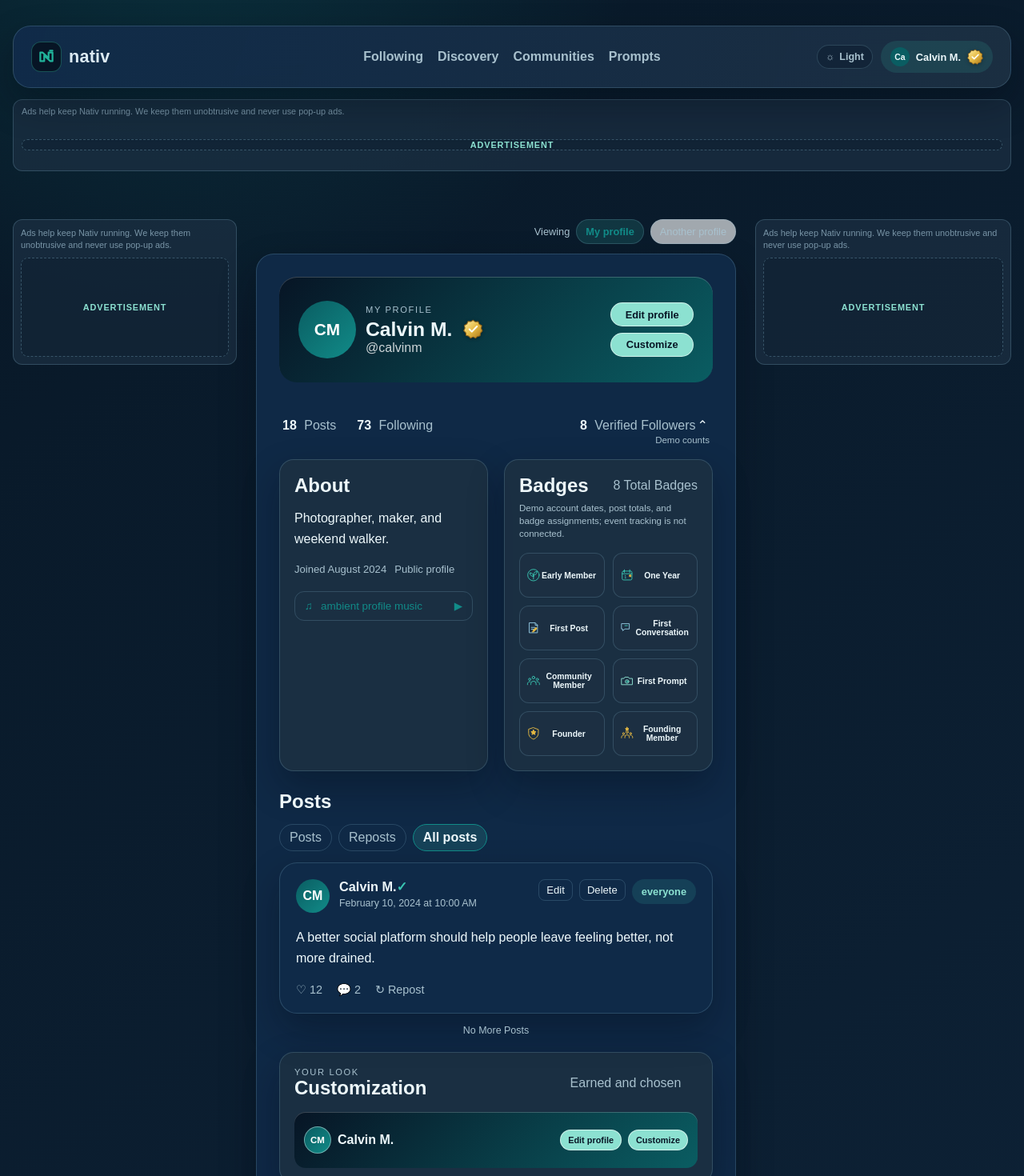
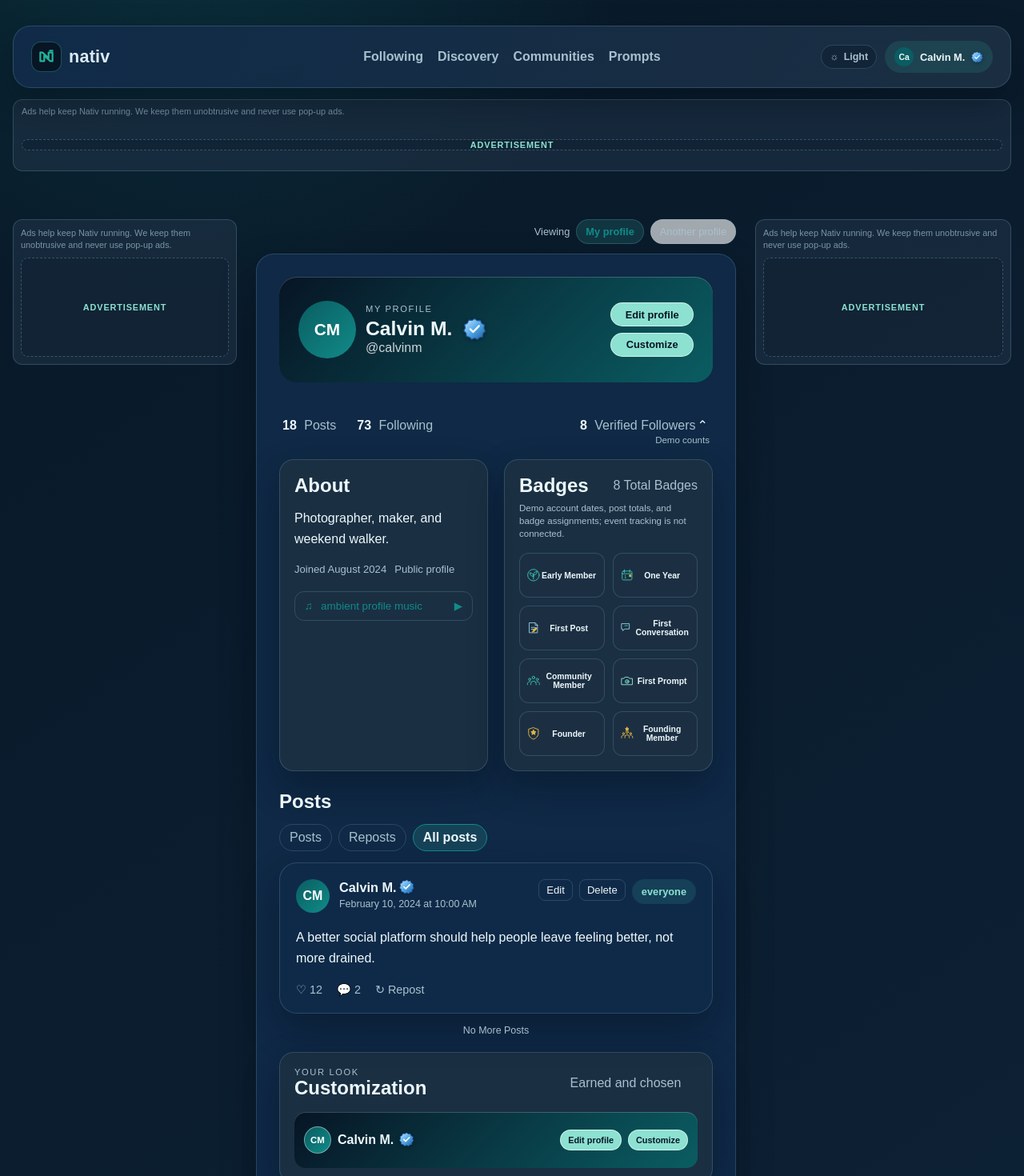
Before and after one commit to TheSkybax/Nativ, a Next.js app: page /profile in a window 1280 px wide. Shown: the top 1470 px of the page at 80% size. Built offline with nearby package versions, Linux system fonts and the light colour scheme.

Commit message:
Tweaking post customization and badge sizing

```diff
--- a/src/app/globals.css
+++ b/src/app/globals.css
@@ -917,11 +917,17 @@ textarea {
   margin-top: 5px;
 }
 
+.profile-verified-seal,
+.post-verified-seal,
+.comment-verified-seal,
+.user-profile-verified-seal {
+  display: inline-block;
+  width: 1.15em;
+  height: 1.15em;
+  flex: 0 0 auto;
+}
+
 .profile-verified-seal {
-  display: inline-block;
-  width: 1em;
-  height: 1em;
-  flex: 0 0 auto;
   margin-left: 0.25em;
   filter: drop-shadow(0 1px 2px rgba(1, 10, 20, 0.45));
   vertical-align: -0.12em;
@@ -1602,7 +1608,14 @@ textarea {
   flex: 0 1 auto;
 }
 
-.customization-header-identity strong {
+.customization-preview-name {
+  display: inline-flex;
+  min-width: 0;
+  align-items: center;
+  gap: 0.2em;
+}
+
+.customization-preview-name strong {
   overflow: hidden;
   color: var(--text-primary);
   text-overflow: ellipsis;
@@ -1648,7 +1661,7 @@ textarea {
     font-size: clamp(0.55rem, 2.2cqi, 0.68rem);
   }
 
-  .customization-header-identity strong {
+  .customization-preview-name {
     font-size: clamp(0.72rem, 3cqi, 1rem);
   }
 }
@@ -2116,8 +2129,11 @@ textarea {
   color: var(--brand-teal-soft);
 }
 
-.verified-badge {
-  color: var(--brand-teal-bright);
+.post-verified-seal,
+.comment-verified-seal {
+  margin-left: 0.2em;
+  vertical-align: -0.18em;
+  filter: drop-shadow(0 1px 1px rgba(1, 10, 20, 0.3));
 }
 
 .community-space-hero {
@@ -2169,9 +2185,6 @@ textarea {
 
 .user-profile-verified-seal {
   display: block;
-  width: 20px;
-  height: 20px;
-  flex: 0 0 auto;
   filter: drop-shadow(0 1px 2px rgba(1, 10, 20, 0.35));
 }
 
--- a/src/app/layout.tsx
+++ b/src/app/layout.tsx
@@ -1,5 +1,6 @@
 import type { Metadata } from "next";
 import { PostMutationsProvider } from "@/components/post-mutations-provider";
+import { ProfileAppearanceProvider } from "@/components/profile-appearance-provider";
 import "./globals.css";
 
 export const metadata: Metadata = {
@@ -11,7 +12,9 @@ export default function RootLayout({ children }: Readonly<{ children: React.Reac
   return (
     <html lang="en">
       <body>
-        <PostMutationsProvider>{children}</PostMutationsProvider>
+        <ProfileAppearanceProvider>
+          <PostMutationsProvider>{children}</PostMutationsProvider>
+        </ProfileAppearanceProvider>
       </body>
     </html>
   );
--- a/src/components/feed-post-card.tsx
+++ b/src/components/feed-post-card.tsx
@@ -3,8 +3,11 @@
 import Link from "next/link";
 import { useState } from "react";
 import type { ReactNode } from "react";
+import { useProfileAppearance } from "@/components/profile-appearance-provider";
+import { profileNameColorStyles } from "@/lib/personalization";
 import { getPopularTagSuggestions } from "@/lib/post-tag-suggestions";
 import { usePostMutations } from "./post-mutations-provider";
+import { VerifiedSeal } from "./verified-seal";
 
 export type FeedPost = {
   id: string;
@@ -23,7 +26,7 @@ export type FeedPost = {
   contentType?: "text" | "photo" | "video" | "long-form" | "poll";
   tags?: readonly string[];
   communityId?: string;
-  repostedBy?: { id: string; displayName: string; avatar: string };
+  repostedBy?: { id: string; displayName: string; avatar: string; verified?: boolean };
   originalPost?: FeedPost;
   // Reposts reference the original post; its visibility remains authoritative.
   originalVisibility?: string;
@@ -36,19 +39,20 @@ type MockComment = {
   username: string;
   avatar: string;
   text: string;
+  verified: boolean;
 };
 
 const commentsByPost: Record<string, MockComment[]> = {
   "post-1": [
-    { id: "comment-1", userId: "user-2", displayName: "Dragonfire", username: "dragonfire", avatar: "DF", text: "That's actually really interesting." },
-    { id: "comment-2", userId: "user-3", displayName: "Horizon", username: "horizon", avatar: "HO", text: "I was thinking the exact same thing." }
+    { id: "comment-1", userId: "user-2", displayName: "Dragonfire", username: "dragonfire", avatar: "DF", text: "That's actually really interesting.", verified: false },
+    { id: "comment-2", userId: "user-3", displayName: "Horizon", username: "horizon", avatar: "HO", text: "I was thinking the exact same thing.", verified: true }
   ],
   "post-2": [
-    { id: "comment-3", userId: "user-3", displayName: "Horizon", username: "horizon", avatar: "HO", text: "That sounds like a great reset." }
+    { id: "comment-3", userId: "user-3", displayName: "Horizon", username: "horizon", avatar: "HO", text: "That sounds like a great reset.", verified: true }
   ],
   "post-3": [
-    { id: "comment-4", userId: "user-2", displayName: "Dragonfire", username: "dragonfire", avatar: "DF", text: "Clear rules make such a difference." },
-    { id: "comment-5", userId: "user-1", displayName: "Calvin M.", username: "calvinm", avatar: "CM", text: "Exactly. Trust needs something people can see." }
+    { id: "comment-4", userId: "user-2", displayName: "Dragonfire", username: "dragonfire", avatar: "DF", text: "Clear rules make such a difference.", verified: false },
+    { id: "comment-5", userId: "user-1", displayName: "Calvin M.", username: "calvinm", avatar: "CM", text: "Exactly. Trust needs something people can see.", verified: true }
   ]
 };
 
@@ -67,6 +71,7 @@ export function FeedPostCard({
   canRepost?: boolean;
   viewerId?: string;
 }) {
+  const { nameColor } = useProfileAppearance();
   const { resolvePost, isDeleted, updatePost, deletePost } = usePostMutations();
   const currentPost = resolvePost(post);
   const [liked, setLiked] = useState(false);
@@ -119,11 +124,12 @@ export function FeedPostCard({
     if (!comment.trim()) return;
     setComments((current) => [...current, {
       id: `comment-${Date.now()}`,
-      userId: "user-1",
+      userId: viewerId ?? "user-1",
       displayName: "Calvin M.",
       username: "calvinm",
       avatar: "CM",
-      text: comment.trim()
+      text: comment.trim(),
+      verified: true
     }]);
     setComment("");
   }
@@ -132,7 +138,14 @@ export function FeedPostCard({
     return (
       <article className="post-card repost-card">
         <div className="post-topline">
-          <p className="repost-label"><span className="repost-icon" aria-hidden="true">↻</span> {currentPost.repostedBy.displayName} shared this post</p>
+          <p className="repost-label">
+            <span className="repost-icon" aria-hidden="true">↻</span>{" "}
+            <span style={currentPost.repostedBy.id === viewerId ? { color: profileNameColorStyles[nameColor] } : undefined}>
+              {currentPost.repostedBy.displayName}
+            </span>
+            {currentPost.repostedBy.id === viewerId && currentPost.repostedBy.verified ? <VerifiedSeal className="post-verified-seal" /> : null}
+            {" "}shared this post
+          </p>
         {isAuthor ? (
           <div className="post-owner-actions post-owner-actions-top">
             {confirmingDelete ? (
@@ -164,9 +177,11 @@ export function FeedPostCard({
         <div>
           <h3>
             <Link className="post-author-link" href={`/profile?user=${currentPost.authorId}`}>
-              {currentPost.author?.displayName ?? "Community member"}
+              <span style={currentPost.authorId === viewerId ? { color: profileNameColorStyles[nameColor] } : undefined}>
+                {currentPost.author?.displayName ?? "Community member"}
+              </span>
             </Link>
-            {currentPost.author?.verified ? <span className="verified-badge">✓</span> : null}
+            {currentPost.author?.verified ? <VerifiedSeal className="post-verified-seal" /> : null}
           </h3>
           <p className="post-timestamp">{new Date(currentPost.createdAt).toLocaleString(undefined, {
             month: "long",
@@ -279,7 +294,14 @@ export function FeedPostCard({
                   <div className="mini-avatar">{item.avatar}</div>
                 </Link>
                 <div>
-                  <Link className="comment-author" href={`/profile?user=${item.userId}`}>{item.displayName}</Link>
+                  <Link
+                    className="comment-author"
+                    href={`/profile?user=${item.userId}`}
+                    style={item.userId === viewerId ? { color: profileNameColorStyles[nameColor] } : undefined}
+                  >
+                    {item.displayName}
+                  </Link>
+                  {item.verified ? <VerifiedSeal className="comment-verified-seal" /> : null}
                   <Link className="muted comment-username" href={`/profile?user=${item.userId}`}>@{item.username}</Link>
                   <p>{item.text}</p>
                 </div>
--- /dev/null
+++ b/src/components/profile-appearance-provider.tsx
@@ -0,0 +1,30 @@
+"use client";
+
+import { createContext, useContext, useState } from "react";
+import type { ReactNode } from "react";
+import type { NameColor } from "@/lib/personalization";
+
+type ProfileAppearanceContextValue = {
+  nameColor: NameColor;
+  setNameColor: (nameColor: NameColor) => void;
+};
+
+const ProfileAppearanceContext = createContext<ProfileAppearanceContextValue | null>(null);
+
+export function ProfileAppearanceProvider({ children }: { children: ReactNode }) {
+  const [nameColor, setNameColor] = useState<NameColor>("nativ");
+
+  return (
+    <ProfileAppearanceContext.Provider value={{ nameColor, setNameColor }}>
+      {children}
+    </ProfileAppearanceContext.Provider>
+  );
+}
+
+export function useProfileAppearance() {
+  const context = useContext(ProfileAppearanceContext);
+  if (!context) {
+    throw new Error("useProfileAppearance must be used within ProfileAppearanceProvider");
+  }
+  return context;
+}
--- a/src/components/profile-space.tsx
+++ b/src/components/profile-space.tsx
@@ -2,6 +2,7 @@
 
 import { useEffect, useReducer, useRef, useState } from "react";
 import { BadgeIcon } from "@/components/badge-icon";
+import { useProfileAppearance } from "@/components/profile-appearance-provider";
 import { VerifiedSeal } from "@/components/verified-seal";
 import { FeedPostCard, type FeedPost } from "@/components/feed-post-card";
 import { usePostMutations } from "@/components/post-mutations-provider";
@@ -11,7 +12,6 @@ import {
   getProfileCosmeticStatus,
   getVisibleProfileCosmeticOptions,
   type BackgroundName,
-  type NameColor,
   type ProfileCosmeticEligibility,
   type ProfileCosmeticStatus,
   type ProfileCosmeticUnlock,
@@ -19,6 +19,7 @@ import {
   profileHeaderBackgroundOptions,
   profileNameColorOptions,
   profilePanelColorOptions,
+  profileNameColorStyles,
   type BadgeDefinition,
   type BadgeSlug,
   type ProfileColorOption,
@@ -43,12 +44,6 @@ type EarnedBadge = BadgeDefinition & { slug: BadgeSlug };
 type ProfilePostFilter = "posts" | "reposts" | "all";
 
 const PROFILE_POSTS_PAGE_SIZE = 5;
-
-const nameColors: Record<NameColor, string> = {
-  nativ: "var(--text-primary)",
-  gold: "var(--profile-name-gold)",
-  sage: "var(--profile-name-sage)"
-};
 
 const backgroundStyles: Record<BackgroundName, string> = {
   forest: "var(--profile-header-default-gradient)",
@@ -186,6 +181,7 @@ export function ProfileSpace({
   developerCosmeticsPreview: boolean;
   initialViewedAccountId?: string;
 }) {
+  const { nameColor: sharedNameColor, setNameColor: setSharedNameColor } = useProfileAppearance();
   const [viewedAccountId, setViewedAccountId] = useState(initialViewedAccountId ?? owner.id);
   const [followerCountExpanded, setFollowerCountExpanded] = useState(false);
   const [isCustomizing, setIsCustomizing] = useState(false);
@@ -240,9 +236,13 @@ export function ProfileSpace({
     earnedBadgeSlugs,
     accountAgeDays
   };
-  const displayCustomization = { ...profileCustomization, ...developerPreviewCustomization };
+  const displayCustomization = {
+    ...profileCustomization,
+    nameColor: sharedNameColor,
+    ...developerPreviewCustomization
+  };
   const bannerBackground = backgroundStyles[displayCustomization.background];
-  const nameColor = nameColors[displayCustomization.nameColor];
+  const nameColor = profileNameColorStyles[displayCustomization.nameColor];
 
   function chooseCosmetic<K extends keyof ProfileCustomization>(
     key: K,
@@ -287,7 +287,8 @@ export function ProfileSpace({
         repostedBy: {
           id: owner.id,
           displayName: account.displayName,
-          avatar: owner.avatar
+          avatar: owner.avatar,
+          verified: owner.verified
         },
         originalPost
       }, ...currentPosts];
@@ -613,7 +614,10 @@ export function ProfileSpace({
               >
                 <div className="customization-header-identity">
                   <span className="customization-preview-avatar">{account.avatar}</span>
-                  <strong style={{ color: nameColor }}>{account.displayName}</strong>
+                  <span className="customization-preview-name">
+                    <strong style={{ color: nameColor }}>{account.displayName}</strong>
+                    {account.verified ? <VerifiedSeal className="profile-verified-seal" /> : null}
+                  </span>
                 </div>
                 <div className="customization-header-actions" aria-hidden="true">
                   <span className="customization-preview-action">Edit profile</span>
@@ -646,7 +650,12 @@ export function ProfileSpace({
                     selected={displayCustomization.nameColor}
                     eligibility={cosmeticEligibility}
                     developerPreview={developerCosmeticsPreview && developerCatalogVisible}
-                    onSelect={(nameColor, status) => chooseCosmetic("nameColor", nameColor, status)}
+                    onSelect={(nameColor, status) => {
+                      chooseCosmetic("nameColor", nameColor, status);
+                      if (status === "available") {
+                        setSharedNameColor(nameColor);
+                      }
+                    }}
                   />
                   <ColorChoiceGroup
                     label="Profile header color and buttons"
--- a/src/components/social-shell.tsx
+++ b/src/components/social-shell.tsx
@@ -4,10 +4,11 @@ import Link from "next/link";
 import { useEffect, useMemo, useState } from "react";
 import type { ReactNode } from "react";
 import { getCurrentDailyPrompt, promptResponsePreviews } from "@/lib/daily-prompt";
-import type { BadgeDefinition } from "@/lib/personalization";
+import { profileNameColorStyles, type BadgeDefinition } from "@/lib/personalization";
 import { AdvertisingProvider, SidebarAd, TopBannerAd } from "./banner-ad";
 import { DiscoveryFeed } from "./discovery-feed";
 import { FeedPostCard, type FeedPost } from "./feed-post-card";
+import { useProfileAppearance } from "./profile-appearance-provider";
 import { usePostMutations } from "./post-mutations-provider";
 import { NativLogo } from "./nativ-logo";
 import { ThemeToggle } from "./theme-toggle";
@@ -32,6 +33,8 @@ export function AppShell({
   children: ReactNode;
   adFree?: boolean;
 }) {
+  const { nameColor } = useProfileAppearance();
+
   return (
     <AdvertisingProvider adFree={adFree}>
       <div className="app-shell">
@@ -51,14 +54,10 @@ export function AppShell({
           <ThemeToggle />
           <Link className="user-pill user-profile-link" href="/profile">
             <span className="nav-avatar">{viewer.displayName?.slice(0, 2) ?? "NA"}</span>
-            <span>{viewer.displayName ?? viewer.username ?? "Guest"}</span>
-            {viewer.verified ? (
-              viewer.badge?.slug === "founder" ? (
-                <VerifiedSeal className="user-profile-verified-seal" label="Founder verified account" />
-              ) : (
-                <span className="verified-badge" aria-label="Verified account">✓</span>
-              )
-            ) : null}
+            <span style={{ color: profileNameColorStyles[nameColor] }}>
+              {viewer.displayName ?? viewer.username ?? "Guest"}
+            </span>
+            {viewer.verified ? <VerifiedSeal className="user-profile-verified-seal" label="Verified account" /> : null}
           </Link>
         </div>
         </header>
@@ -82,6 +81,7 @@ export function SocialShell({
   mode?: "following" | "discovery";
   followedUserIds?: Set<string>;
 }) {
+  const { nameColor } = useProfileAppearance();
   const isDiscovery = mode === "discovery";
   const [audience, setAudience] = useState<"all" | "people" | "communities">("all");
   const [contentType, setContentType] = useState<"all" | "text" | "photo" | "long-form">("all");
@@ -143,7 +143,8 @@ export function SocialShell({
         repostedBy: {
           id: viewer.id,
           displayName: viewer.displayName ?? viewer.username ?? "You",
-          avatar: viewer.displayName?.slice(0, 2) ?? "NA"
+          avatar: viewer.displayName?.slice(0, 2) ?? "NA",
+          verified: viewer.verified
         },
         originalPost
       }, ...posts];
@@ -251,7 +252,15 @@ export function SocialShell({
                 <Link className="prompt-teaser-link" href="/daily-prompts"><h3>{prompt.question}</h3></Link>
                 <p className="muted">{followedResponses.length} people you follow have answered.</p>
                 <div className="prompt-response-list">
-                  {promptResponses.map((response) => <p key={response.userId}><strong>{response.displayName}:</strong> &quot;{response.text}&quot;</p>)}
+                  {promptResponses.map((response) => (
+                    <p key={response.userId}>
+                      <strong style={response.userId === viewer.id ? { color: profileNameColorStyles[nameColor] } : undefined}>
+                        {response.displayName}
+                      </strong>
+                      {response.userId === viewer.id && viewer.verified ? <VerifiedSeal className="comment-verified-seal" /> : null}
+                      : &quot;{response.text}&quot;
+                    </p>
+                  ))}
                 </div>
                 <Link className="text-button" href="/daily-prompts">Answer today&apos;s prompt →</Link>
               </section>
--- a/src/components/verified-seal.tsx
+++ b/src/components/verified-seal.tsx
@@ -1,20 +1,57 @@
+"use client";
+
+import { useId } from "react";
+
+export type VerificationSealVariant = "founder" | "standard" | "creator";
+
+const sealStyles: Record<VerificationSealVariant, {
+  label: string;
+  highlight: string;
+  midtone: string;
+  shadow: string;
+}> = {
+  founder: {
+    label: "Founder verified account",
+    highlight: "#fff1a8",
+    midtone: "#e5b943",
+    shadow: "#8c6118"
+  },
+  standard: {
+    label: "Verified account",
+    highlight: "#c6e7ff",
+    midtone: "#4da5e8",
+    shadow: "#205b9c"
+  },
+  creator: {
+    label: "Verified creator account",
+    highlight: "#c9f4c8",
+    midtone: "#55bd72",
+    shadow: "#24713d"
+  }
+};
+
 export function VerifiedSeal({
   className,
-  label = "Verified account"
+  variant = "standard",
+  label
 }: {
   className: string;
+  variant?: VerificationSealVariant;
   label?: string;
 }) {
+  const gradientId = `verified-seal-${useId().replaceAll(":", "")}`;
+  const style = sealStyles[variant];
+
   return (
     <svg className={className} viewBox="0 0 24 24" role="img" aria-label={label}>
       <defs>
-        <linearGradient id="profile-verified-gold" x1="0" y1="0" x2="1" y2="1">
-          <stop offset="0" stopColor="#fff1a8" />
-          <stop offset="0.52" stopColor="#e5b943" />
-          <stop offset="1" stopColor="#aa7418" />
+        <linearGradient id={gradientId} x1="0" y1="0" x2="1" y2="1">
+          <stop offset="0" stopColor={style.highlight} />
+          <stop offset="0.52" stopColor={style.midtone} />
+          <stop offset="1" stopColor={style.shadow} />
         </linearGradient>
       </defs>
-      <path d="m12 1.2 2.7 2 3.4-.2 1.4 3.1 3 1.7-.6 3.4 1.4 3.1-2.4 2.5-.4 3.4-3.3.9L15 23l-3-1.5L9 23l-2.2-2.3-3.3-.9-.4-3.4L.7 14l1.4-3.1-.6-3.4 3-1.7 1.4-3.1 3.4.2z" fill="url(#profile-verified-gold)" stroke="#8c6118" strokeLinejoin="round" />
+      <path d="m12 1.2 2.7 2 3.4-.2 1.4 3.1 3 1.7-.6 3.4 1.4 3.1-2.4 2.5-.4 3.4-3.3.9L15 23l-3-1.5L9 23l-2.2-2.3-3.3-.9-.4-3.4L.7 14l1.4-3.1-.6-3.4 3-1.7 1.4-3.1 3.4.2z" fill={`url(#${gradientId})`} stroke={style.shadow} strokeLinejoin="round" />
       <path d="m7.5 12.2 3 3 6.2-6.4" fill="none" stroke="#fffdf3" strokeLinecap="round" strokeLinejoin="round" strokeWidth="2" />
     </svg>
   );
--- a/src/lib/personalization.ts
+++ b/src/lib/personalization.ts
@@ -189,6 +189,12 @@ export const profileNameColorOptions: readonly ProfileColorOption<NameColor>[] =
   { value: "gold", label: "Founder Gold", swatch: "var(--profile-name-gold)", unlock: { method: "earned-badge", badgeSlug: "founder" } },
   { value: "sage", label: "One-Year Sage", swatch: "var(--profile-name-sage)", unlock: { method: "account-age", days: 365 } }
 ];
+
+export const profileNameColorStyles: Record<NameColor, string> = {
+  nativ: "var(--text-primary)",
+  gold: "var(--profile-name-gold)",
+  sage: "var(--profile-name-sage)"
+};
 
 const headerGradientNames: Record<BasicColorFamily, string> = {
   red: "Crimson Current",
```
Also changed, not shown: src/components/prompt-experience.tsx (+11 -1 lines).
